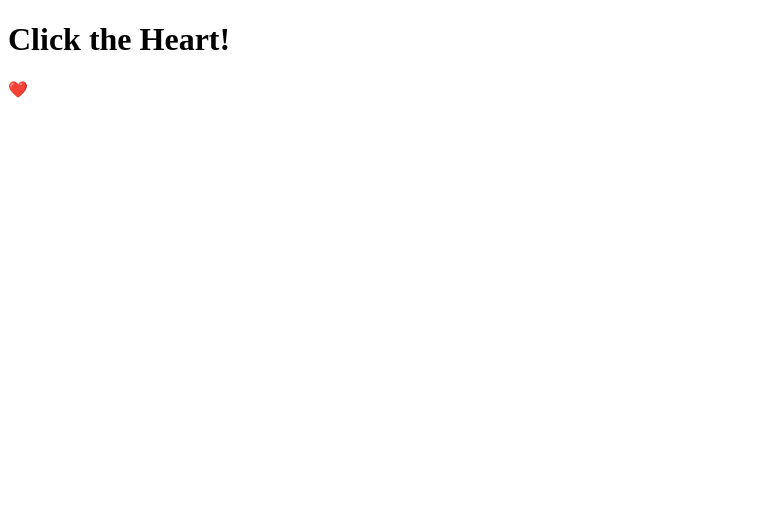
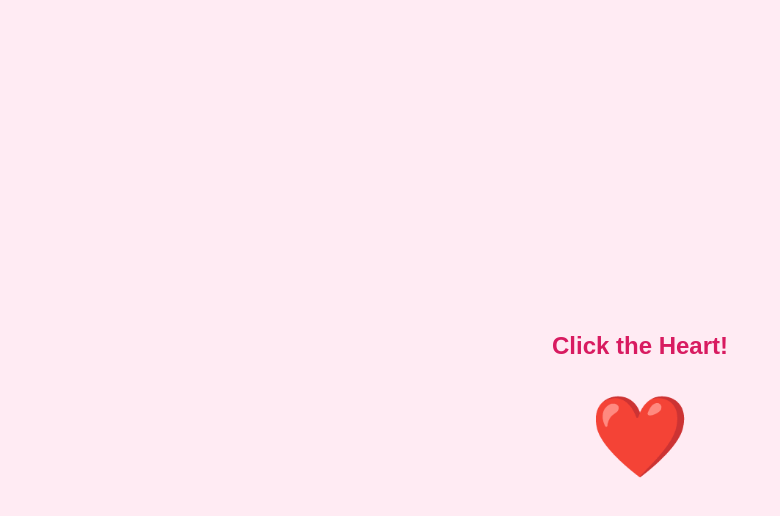
Before and after one commit to shiro688/ValentineDay, a plain HTML site: page page/heartPage.html in a window 1280 px wide. Shown: the whole page, without its empty margins (0-780 px from the left). Drawn offline with Linux system fonts and the light colour scheme; files that its build step writes are made by us from their sources; the site is published under a folder, as on GitHub Pages, so addresses that start at the root find nothing.

Commit message:
Update heartPage.html

```diff
--- a/page/heartPage.html
+++ b/page/heartPage.html
@@ -4,7 +4,7 @@
     <meta charset="UTF-8">
     <meta name="viewport" content="width=device-width, initial-scale=1.0">
     <title>Click the Heart</title>
-    <link rel="stylesheet" href="/css/styleHeart.css">
+    <link rel="stylesheet" href="css/styleHeart.css">
 </head>
 <body>
 <div class="container">
```
